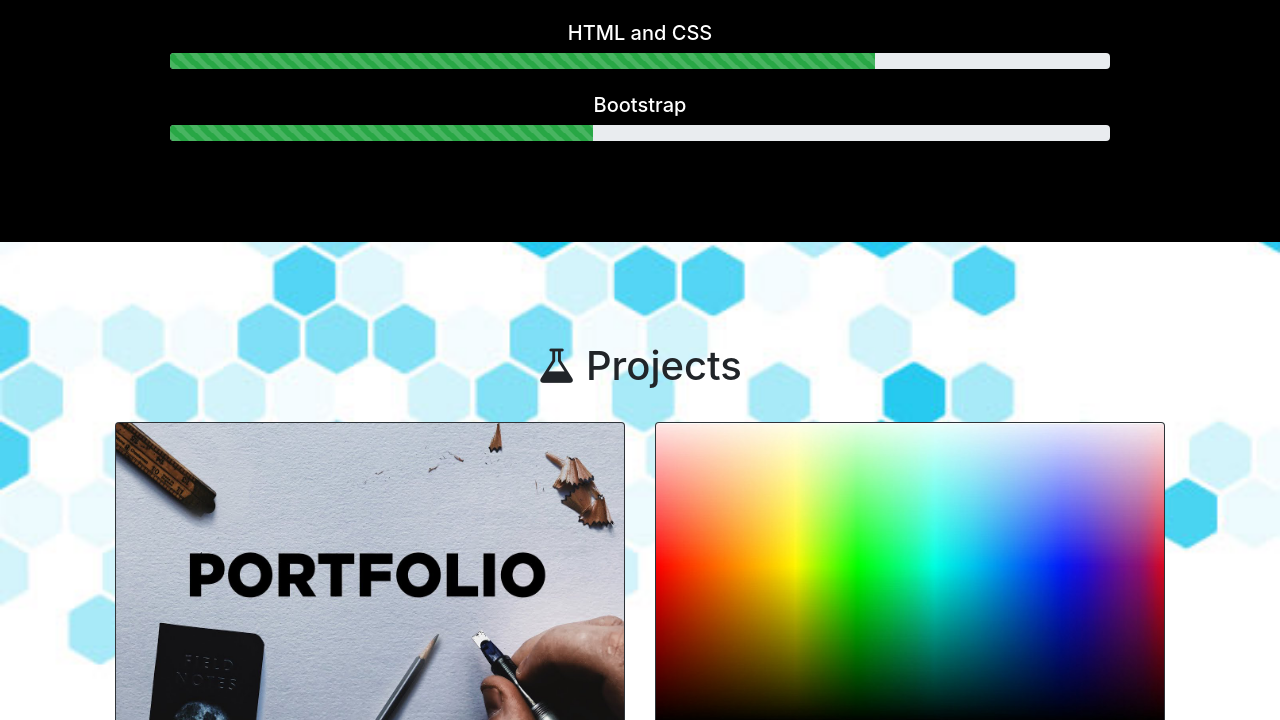
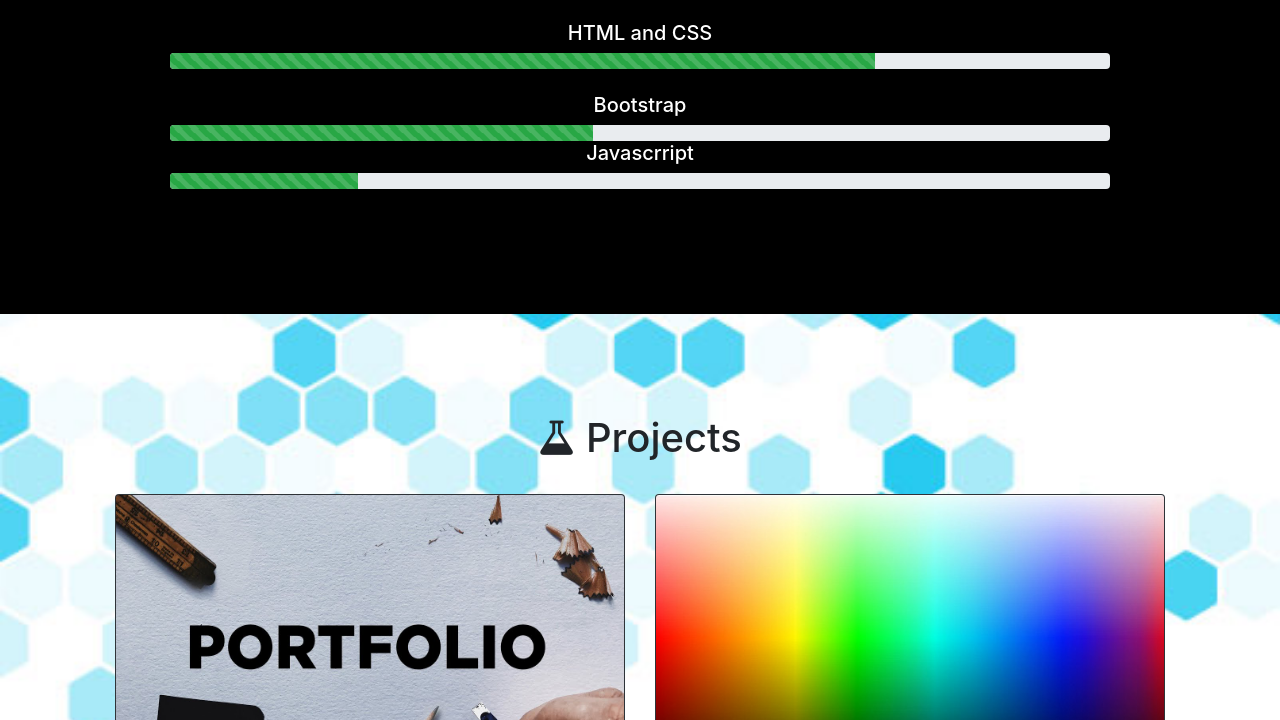
Before and after one commit to subhendudash02/My-Portfolio, a plain HTML site: page index.html in a window 1280 px wide. Shown: the part 975-1695 px from the top of the page. Drawn offline with nearby package versions, Linux system fonts and the light colour scheme.

Commit message:
Small Changes

```diff
--- a/index.html
+++ b/index.html
@@ -121,6 +121,15 @@
 					<div class="progress-bar bg-success progress-bar-striped progress-bar-animated" style="width:45%"></div>
 				</div>
 			</div>
+			<h5 style = "color: white;">Javascrript</h5>
+
+			<div class = "animate__animated animate__fadeInRight">
+				<div class="progress">
+					<div class="progress-bar bg-success progress-bar-striped progress-bar-animated" style="width:20%"></div>
+				</div>
+			</div>
+
+			<br>
 		</div>
 	</div>
 </div>
```
